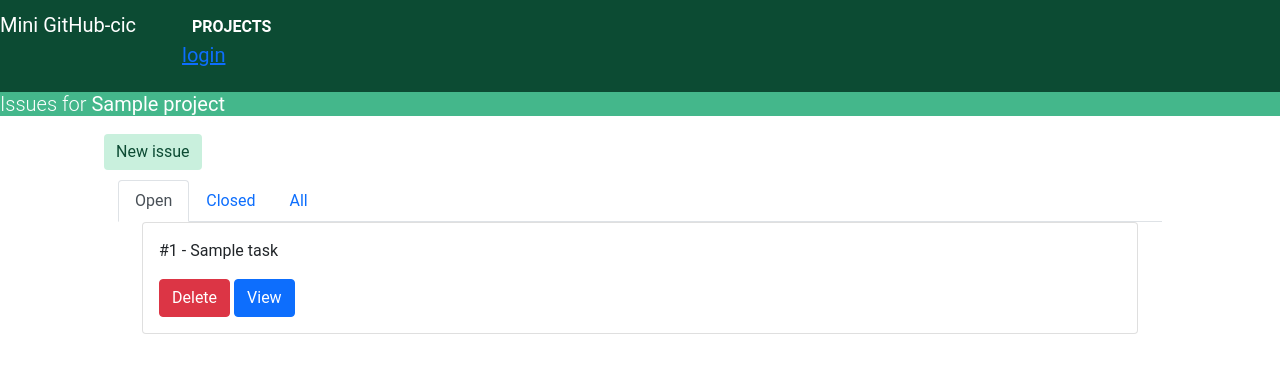
After one commit to isidora-stanic/uks, a Django app: page /projects/1/issues/ in a window 1280 px wide. The commit adds this page. Shown: the top 373 px of the page. Run offline with Django 4.2, Linux system fonts and the light colour scheme; tables that the repository leaves empty hold one stand-in row (values such as "Sample post"); some libraries are stand-ins or nearby versions.

Commit message:
Implemented CRUD operations for Issues, closing and opening issues and filtering them by that property

```diff
--- a/mini_githubcic/mini_githubcic/templates/base.html
+++ b/mini_githubcic/mini_githubcic/templates/base.html
@@ -7,6 +7,9 @@
     <meta charset="UTF-8">
     <link href='//fonts.googleapis.com/css?family=Lobster&subset=latin,latin-ext' rel='stylesheet' type='text/css'>
     <link href="{% static 'style.css' %}" rel="stylesheet"/>
+    <script src="https://ajax.googleapis.com/ajax/libs/jquery/3.4.1/jquery.min.js"></script>
+    <script src="https://cdnjs.cloudflare.com/ajax/libs/popper.js/1.14.7/umd/popper.min.js"></script>
+    <script src="https://maxcdn.bootstrapcdn.com/bootstrap/4.3.1/js/bootstrap.min.js"></script>
     <title> Mini GitHub-cic </title>
 </head>
 <body>
--- /dev/null
+++ b/mini_githubcic/mini_githubcic/templates/list_issues.html
@@ -0,0 +1,68 @@
+{% extends 'base.html' %}
+{% load issue_extras %}
+{% block content %}
+    {% if project_id %}
+        <h1 class="title">Issues for <b>{{ project.title }}</b></h1>
+    {% endif %}
+
+<div class="container">
+    <a class="btn btn-primary default-button" href="{% url 'add_issue' project_id %}">New issue</a>
+    <br/>
+{% if issues %}
+    <div class="container">
+
+    <!-- Nav tabs -->
+    <ul class="nav nav-tabs">
+    <li class="nav-item">
+      <a class="nav-link active" data-toggle="tab" href="#open">Open</a>
+    </li>
+    <li class="nav-item">
+      <a class="nav-link" data-toggle="tab" href="#closed">Closed</a>
+    </li>
+    <li class="nav-item">
+      <a class="nav-link" data-toggle="tab" href="#all">All</a>
+    </li>
+    </ul>
+
+    <!-- Tab panes -->
+    <div class="tab-content">
+    <div class="tab-pane container active" id="open">
+        {% for issue in issues|is_open:True %}
+            <div class="card mb-3">
+                <div class="card-body">
+                    <p class="card-text">{{ issue }} </p>
+                    <a class="btn btn-danger" href="{% url 'issue_delete' issue.project.id issue.id %}">Delete</a>
+                    <a class="btn btn-primary" href="{% url issue %}">View</a>
+                </div>
+            </div>
+        {% endfor %}
+    </div>
+    <div class="tab-pane container fade" id="closed">
+        {% for issue in issues|is_open:False %}
+            <div class="card mb-3">
+                <div class="card-body">
+                    <p class="card-text">{{ issue }} </p>
+                    <a class="btn btn-danger" href="{% url 'issue_delete' issue.project.id issue.id %}">Delete</a>
+                    <a class="btn btn-primary" href="{% url issue %}">View</a>
+                </div>
+            </div>
+        {% endfor %}
+    </div>
+    <div class="tab-pane container fade" id="all">
+        {% for issue in issues %}
+            <div class="card mb-3">
+                <div class="card-body">
+                    <p class="card-text">{{ issue }} </p>
+                    <a class="btn btn-danger" href="{% url 'issue_delete' issue.project.id issue.id %}">Delete</a>
+                    <a class="btn btn-primary" href="{% url issue %}">View</a>
+                </div>
+            </div>
+        {% endfor %}
+    </div>
+    </div>
+  </div>
+    {% else %}
+    There are no added issues.
+    {% endif %}
+</div>
+{% endblock %}
--- a/mini_githubcic/mini_githubcic/templates/project_detail.html
+++ b/mini_githubcic/mini_githubcic/templates/project_detail.html
@@ -12,6 +12,7 @@
         <p> Developers - {{ object.developers }}</p>
     </div>
     <div>
+        <a class="btn btn-primary" href="{% url 'project_issues' object.id %}">Issues</a>
         <a class="btn btn-primary" href="{% url 'project_update' object.id %}">Update</a>
         <a class="btn btn-danger" href="{% url 'project_delete' object.id %}">Delete</a>
     </div>
--- /dev/null
+++ b/mini_githubcic/mini_githubcic/templatetags/issue_extras.py
@@ -0,0 +1,8 @@
+from django import template
+
+register = template.Library()
+
+
+@register.filter
+def is_open(issues, open):
+    return issues.filter(is_open=open)
--- a/mini_githubcic/mini_githubcic/urls.py
+++ b/mini_githubcic/mini_githubcic/urls.py
@@ -27,4 +27,12 @@ urlpatterns = [
     path('projects/<int:pk>', ProjectDetailView.as_view(), name='project_detail'),
     path('projects/<int:pk>/update', ProjectUpdateView.as_view(), name='project_update'),
     path('projects/<int:pk>/delete', ProjectDeleteView.as_view(), name='project_delete'),
+
+    path('projects/<int:pk>/issues/', IssueListView.as_view(), name='project_issues'),
+    path('projects/<int:pk>/issues/add', IssueCreateView.as_view(), name='add_issue'),
+    # mora pk da bude za issue - kada se radi sa detail view
+    path('projects/<int:prk>/issues/<int:pk>', IssueDetailView.as_view(), name='issue_detail'),
+    path('projects/<int:pk>/issues/<int:ik>/update', IssueUpdateView.as_view(), name='issue_update'),
+    path('projects/<int:pk>/issues/<int:ik>/delete', IssueDeleteView.as_view(), name='issue_delete'),
+    path('projects/<int:pk>/issues/<int:ik>/state-toggle', issue_state_toggle, name='issue_state_toggle')
 ]
--- a/mini_githubcic/mini_githubcic/views.py
+++ b/mini_githubcic/mini_githubcic/views.py
@@ -1,5 +1,6 @@
 from django.apps.registry import apps
-from django.shortcuts import render
+from django.shortcuts import render, redirect
+from django.utils import timezone
 from django.views.generic import (
     CreateView,
     ListView,
@@ -7,7 +8,7 @@ from django.views.generic import (
     UpdateView,
     DeleteView
 )
-from .models import Project, User
+from .models import Project, User, Issue
 
 
 def index(request):
@@ -36,11 +37,6 @@ def login(request, id=None):
                           {"users_error": "User with this username and password does not exist"})
 
 
-def index(request):
-    title = apps.get_app_config('mini_githubcic').verbose_name
-    return render(request, 'index.html', {"title": title})
-
-
 class ProjectListView(ListView):
     model = Project
     template_name = 'list_projects.html'
@@ -49,6 +45,20 @@ class ProjectListView(ListView):
 
     def get_queryset(self):
         return Project.objects.all()
+
+
+class IssueListView(ListView):
+    model = Issue
+    template_name = 'list_issues.html'
+    context_object_name = 'issues'
+    ordering = ['id']
+
+    def get_context_data(self, *args, **kwargs):
+        context = super(IssueListView, self).get_context_data(*args, **kwargs)
+        context['project_id'] = self.request.resolver_match.kwargs['pk']
+        context['project'] = Project.objects.filter(id=context['project_id']).first()
+        context['issues'] = Issue.objects.filter(project__id=context['project_id'])
+        return context
 
 
 class ProjectCreateView(CreateView):
@@ -66,6 +76,28 @@ class ProjectCreateView(CreateView):
         return super().form_valid(form)
 
 
+class IssueCreateView(CreateView):
+    model = Issue
+    template_name = 'new_issue.html'
+    fields = ['title', 'description', 'assigned_to']
+
+    def form_valid(self, form):
+        if Issue.objects.filter(title=form.instance.title).exists():
+            form.add_error('titleExists', 'Title already in use')
+        context = self.get_context_data()
+        form.instance.project = context['project']
+        form.instance.creator = User.objects.get(username="U1")
+        # todo treba ulogovani korisnik self.request.user
+        form.instance.date_created = timezone.now()
+        return super().form_valid(form)
+
+    def get_context_data(self, *args, **kwargs):
+        context = super(IssueCreateView, self).get_context_data(*args, **kwargs)
+        context['project_id'] = self.request.resolver_match.kwargs['pk']
+        context['project'] = Project.objects.filter(id=int(context['project_id'])).first()
+        return context
+
+
 class ProjectUpdateView(UpdateView):
     model = Project
     template_name = 'project_update.html'
@@ -80,9 +112,28 @@ class ProjectUpdateView(UpdateView):
         return super().form_valid(form)
 
 
+class IssueUpdateView(UpdateView):
+    model = Issue
+    template_name = 'issue_update.html'
+    fields = ['title', 'description', 'assigned_to', 'is_open']
+
+    def form_valid(self, form):
+
+        if Issue.objects.filter(title=form.instance.title).exists():
+            if self.get_object().id != form.instance.id:
+                form.add_error('titleExists', 'Title already in use')
+
+        return super().form_valid(form)
+
+
 class ProjectDetailView(DetailView):
     model = Project
     template_name = 'project_detail.html'
+
+
+class IssueDetailView(DetailView):
+    model = Issue
+    template_name = 'issue_detail.html'
 
 
 class ProjectDeleteView(DeleteView):
@@ -93,3 +144,24 @@ class ProjectDeleteView(DeleteView):
     def test_func(self):
         # TODO check if request sender is project lead
         return True
+
+
+class IssueDeleteView(DeleteView):
+    model = Issue
+    template_name = 'issue_delete.html'
+    success_url = '../'
+
+    def test_func(self):
+        # TODO check if request sender is developer on the project
+        return True
+
+
+def issue_state_toggle(request, pk=None, ik=None):
+    if request.method == 'GET':
+        issue = Issue.objects.get(id=ik)
+        if issue.is_open:
+            issue.is_open = False
+        else:
+            issue.is_open = True
+        issue.save()
+        return redirect(issue)
```
Also changed, not shown: mini_githubcic/mini_githubcic/templates/issue_delete.html (added, +16 -0 lines), mini_githubcic/mini_githubcic/templates/issue_detail.html (added, +29 -0 lines), mini_githubcic/mini_githubcic/templates/issue_update.html (added, +17 -0 lines), mini_githubcic/mini_githubcic/templates/new_issue.html (added, +17 -0 lines), mini_githubcic/mini_githubcic/templatetags/__init__.py (added).
